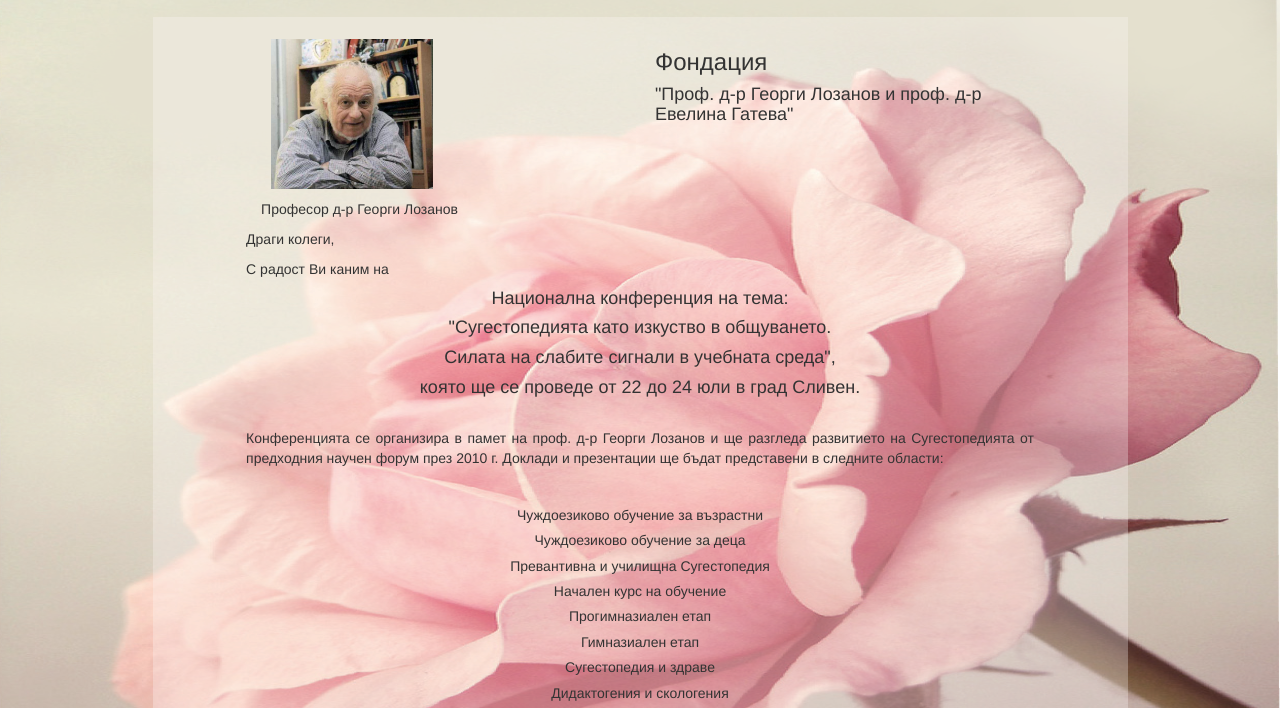
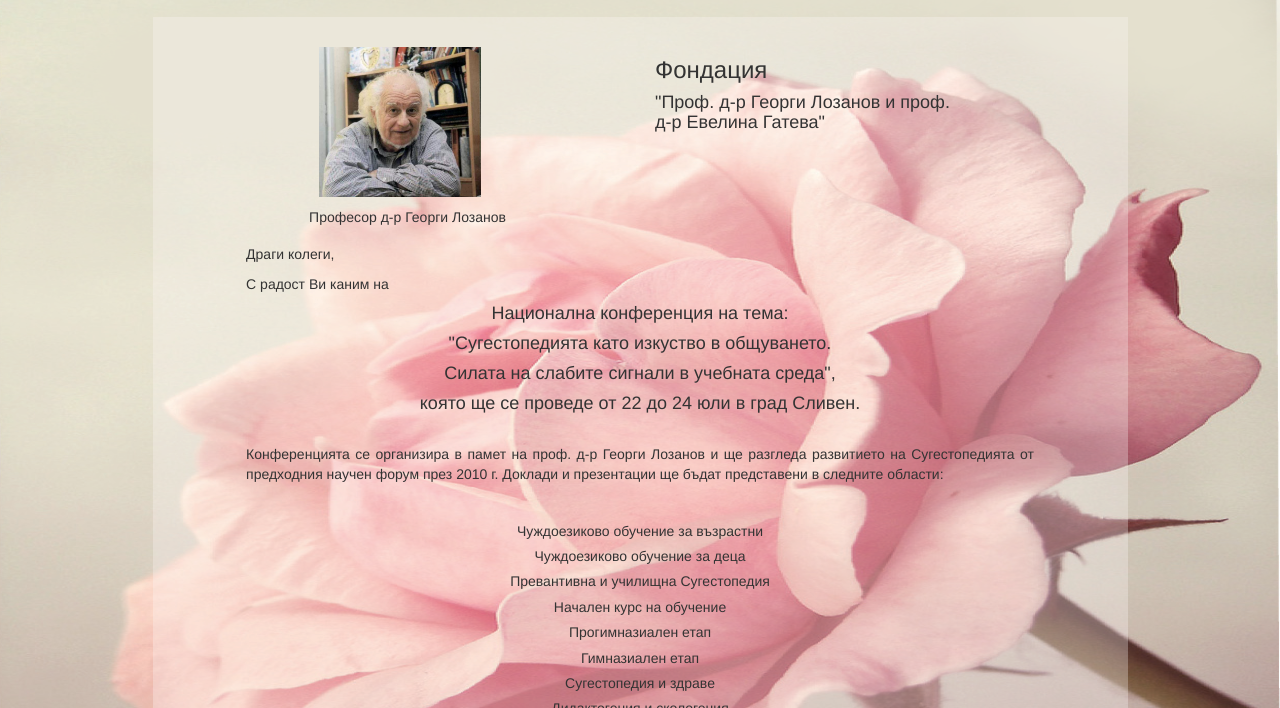
Before and after one commit to Jazastry/SugestoConf, a plain HTML site: page index.html in a window 1280 px wide. Shown: the part 83-791 px from the top of the page. Drawn offline with Linux system fonts and the light colour scheme.

Commit message:
Begining space css fix.

```diff
--- a/index.html
+++ b/index.html
@@ -66,7 +66,7 @@
         <section class="row info" id="sect1">
             <div class="col-lg-1"></div>
             <section class="container sect1 sect-info col-lg-10">
-                <section class="col-lg-12">
+                <section class="col-lg-12 sect-info">
                     <section class="row">
                         <section class="col-lg-4">
                             <img class="img-l marg-s" src="images/picks/lozanov.jpg" alt="">
```
